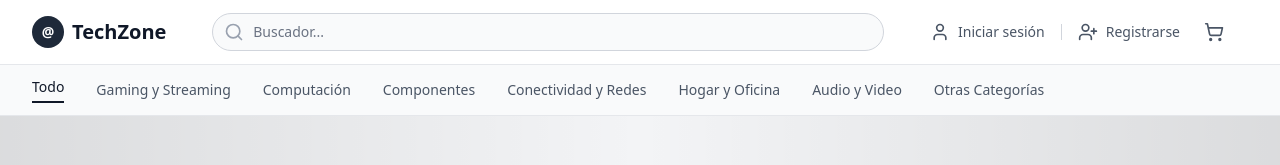
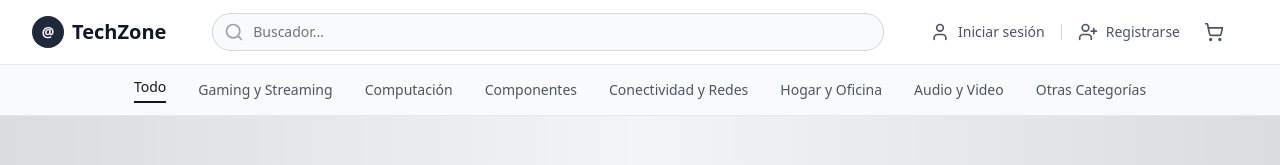
Before and after one commit to Dario-Gago/TechZone, a React (Vite) app: page / in a window 1280 px wide. Shown: the top 165 px of the page. Built offline with nearby package versions, Linux system fonts and the light colour scheme.

Commit message:
feat: centrar el menú de categorías en la barra de navegación

```diff
--- a/src/components/Navbar.jsx
+++ b/src/components/Navbar.jsx
@@ -153,7 +153,7 @@ const Navbar = () => {
       {/* Menú de Categorías - Escritorio */}
       <div className="hidden lg:block bg-gray-50 border-t border-gray-200">
         <div className="max-w-7xl mx-auto px-4 sm:px-6 lg:px-8">
-          <div className="flex items-center space-x-8 py-3 overflow-x-auto">
+          <div className="flex items-center justify-center space-x-8 py-3 overflow-x-auto">
             {categories.map((category, index) => (
               <Link
                 key={index}
```
